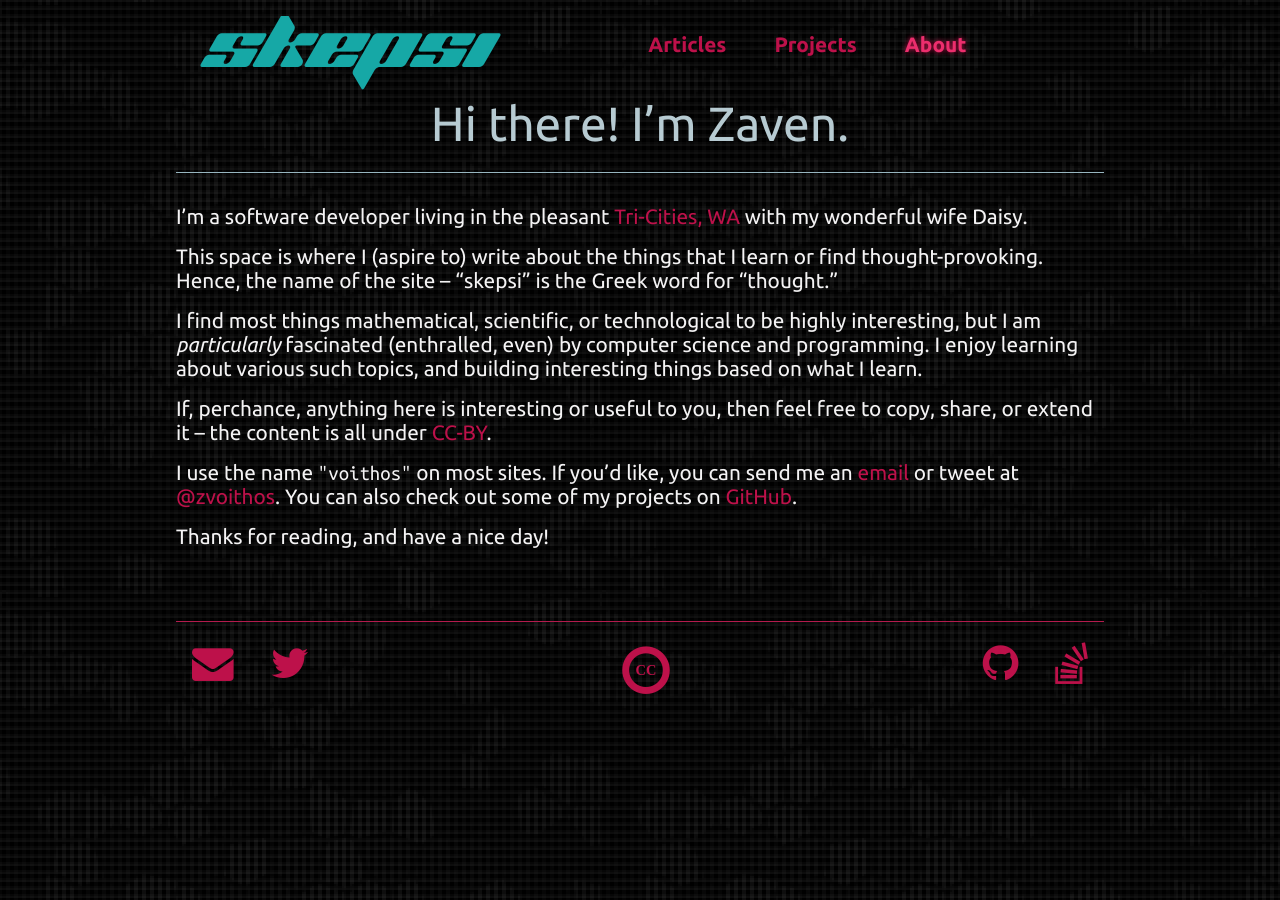
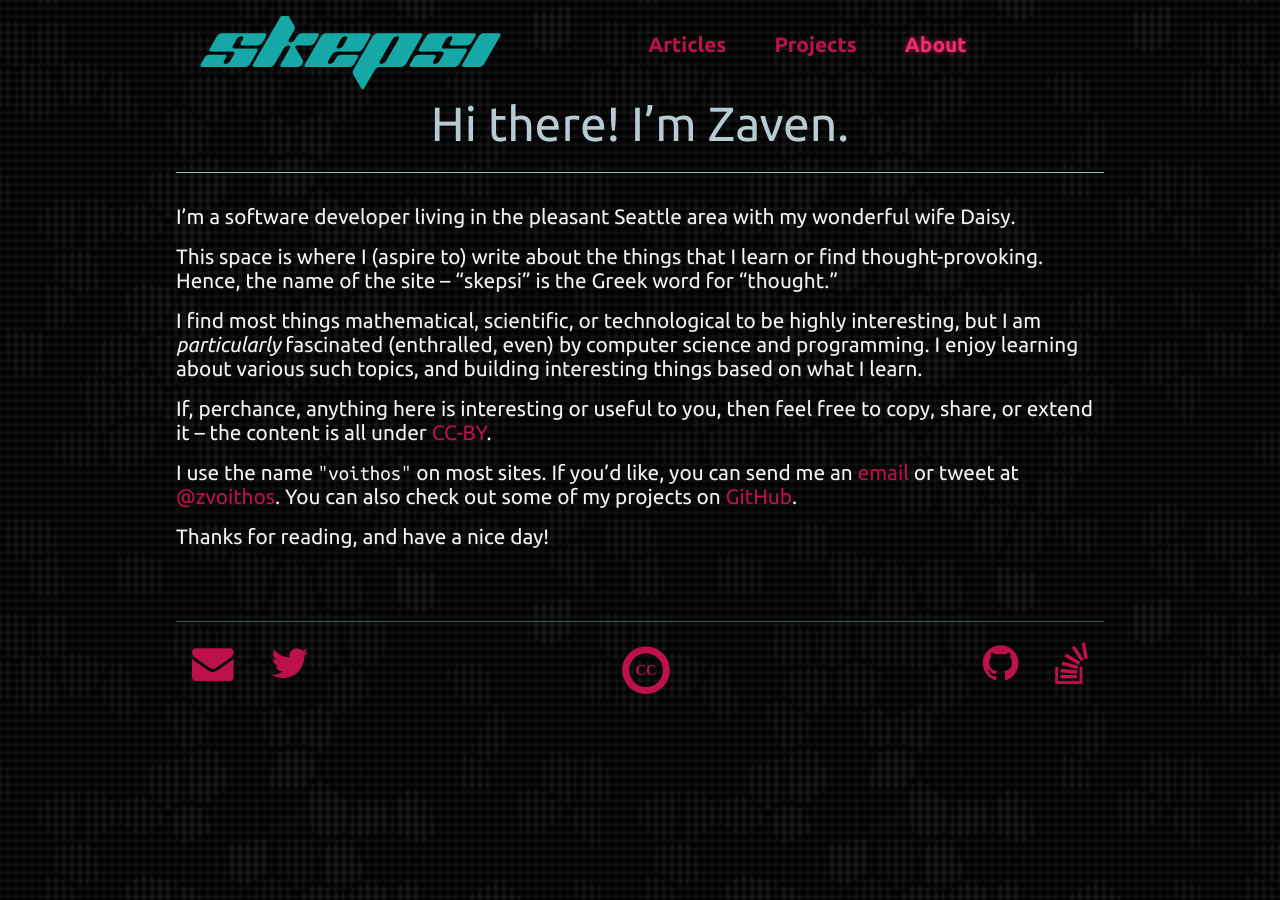
Before and after one commit to voithos/voithos.github.io, a Jekyll site: the page built from about.html, in a window 1280 px wide. Built offline with Jekyll 4.4.1, drawn with Linux system fonts in a browser that asks for light colours; nearby versions of some CDN libraries.

Commit message:
Update about page

```diff
--- a/_data/about.yml
+++ b/_data/about.yml
@@ -3,14 +3,13 @@ markup: >
 
   ---
 
-  I'm a software developer living in the pleasant [Tri-Cities,
-  WA](http://en.wikipedia.org/wiki/Tri-Cities,_Washington) with my wonderful
-  wife Daisy.
+  I'm a software developer living in the pleasant Seattle area with my
+  wonderful wife Daisy.
 
 
-  This space is where I (aspire to) write about the things that I learn or
-  find thought-provoking. Hence, the name of the site -- "skepsi" is the Greek word for
-  "thought."
+  This space is where I (aspire to) write about the things that I learn or find
+  thought-provoking. Hence, the name of the site -- "skepsi" is the Greek word
+  for "thought."
 
 
   I find most things mathematical, scientific, or technological to be highly
```
